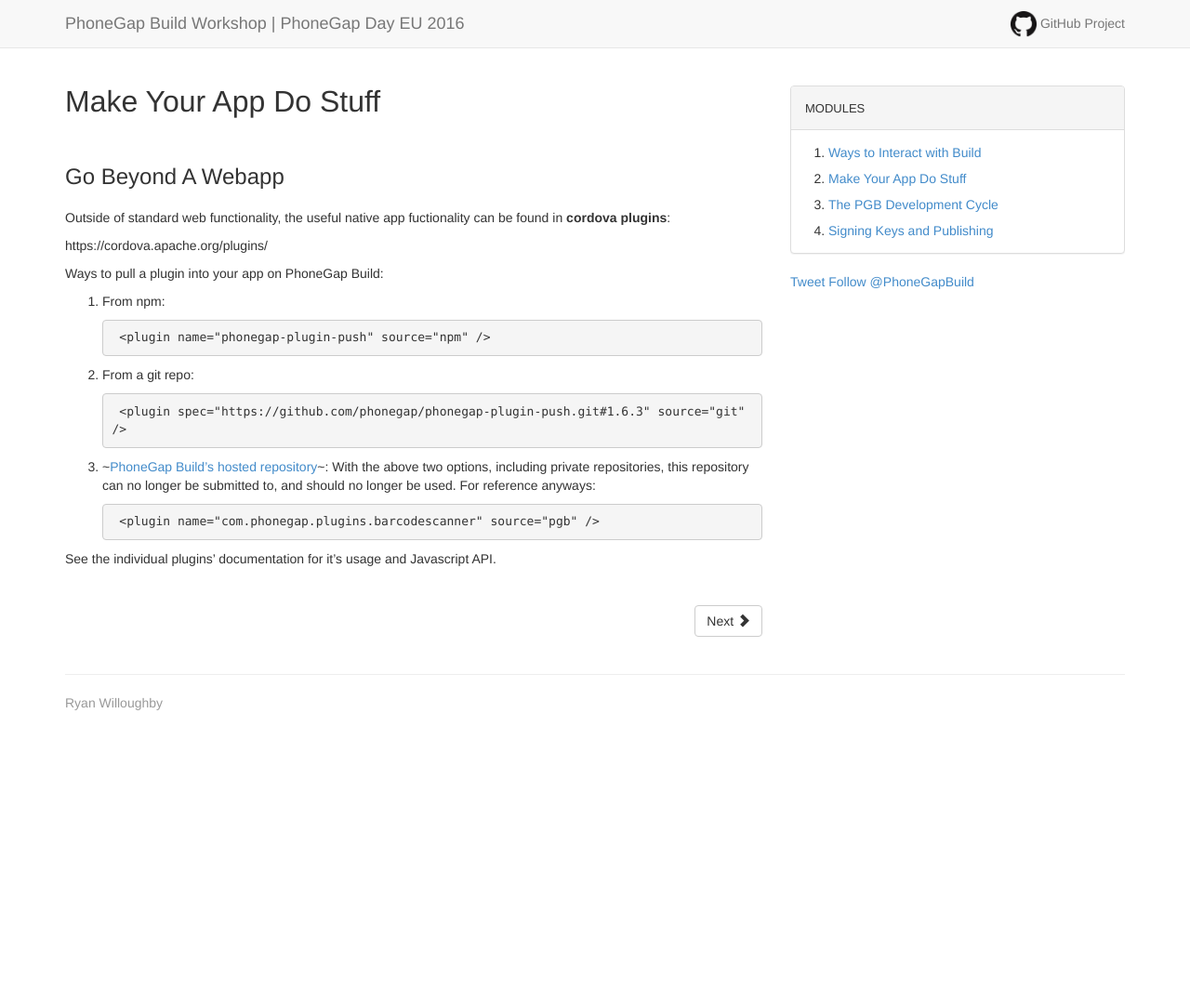
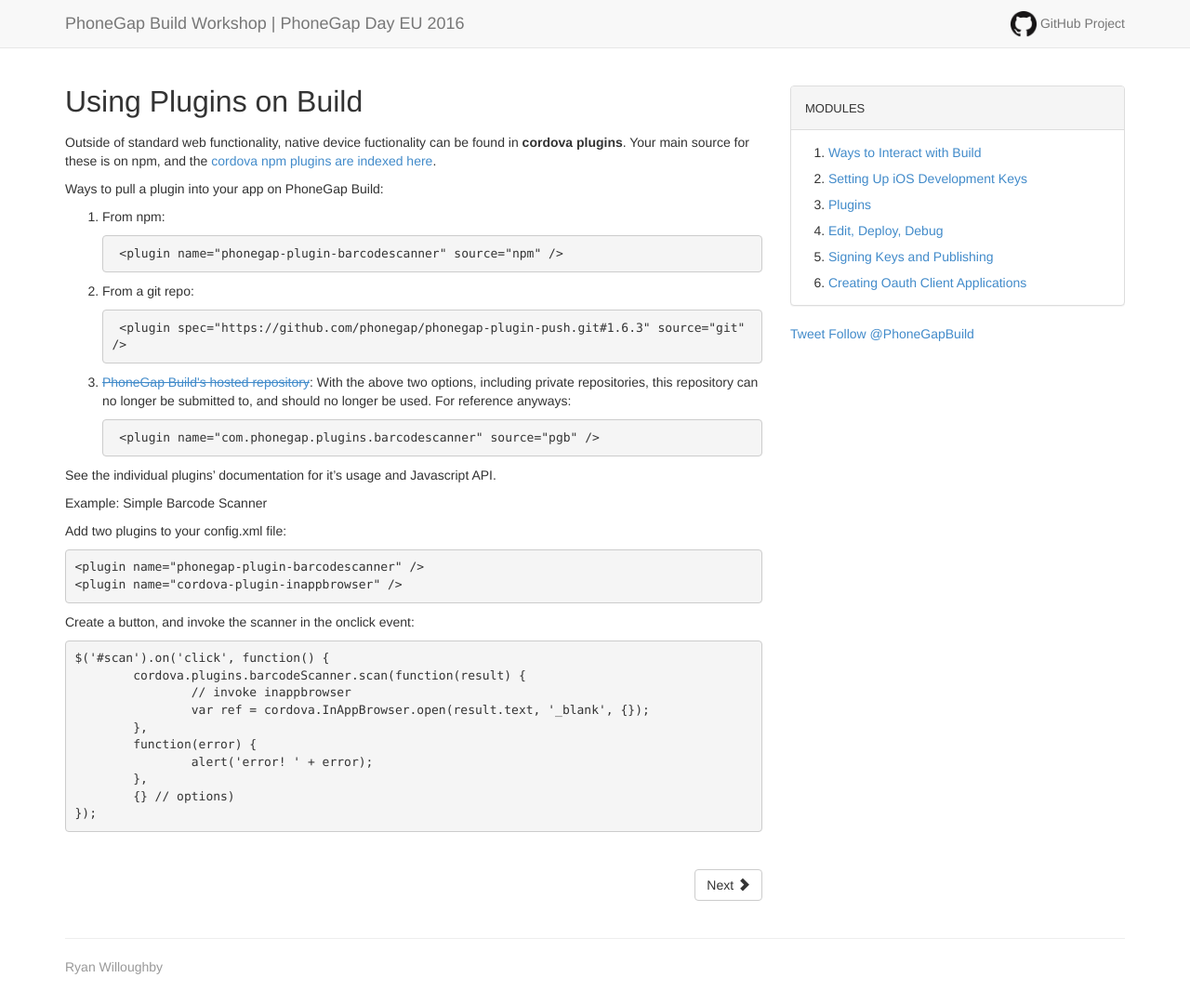
Before and after one commit to genkgo/phonegap-day-workshop, a Jekyll site: the page built from 3-make-your-app-do-stuff.md, in a window 1280 px wide. Shown: the whole page at 93% size. Built offline with Jekyll 4.4.1, drawn with Linux system fonts in a browser that asks for light colours; comment, search, counter and statistics services are not loaded; before the commit the page ends 900 px from its top, so only the background shows below that.

Commit message:
just more stuff n whatnot

```diff
--- a/3-make-your-app-do-stuff.md
+++ b/3-make-your-app-do-stuff.md
@@ -1,25 +1,21 @@
 ---
 layout: module
-title: Make Your App Do Stuff
+title: Using Plugins on Build
 ---
 
-### Go Beyond A Webapp
-
-Outside of standard web functionality, the useful native app fuctionality can be found in **cordova plugins**:
-
-https://cordova.apache.org/plugins/
+Outside of standard web functionality, native device fuctionality can be found in **cordova plugins**. Your main source for these is on npm, and the [cordova npm plugins are indexed here](https://cordova.apache.org/plugins/).
 
 Ways to pull a plugin into your app on PhoneGap Build:
 
 1. From npm:
 
-        <plugin name="phonegap-plugin-push" source="npm" />
+        <plugin name="phonegap-plugin-barcodescanner" source="npm" />
 
 2. From a git repo:
 
         <plugin spec="https://github.com/phonegap/phonegap-plugin-push.git#1.6.3" source="git" />
 
-3. ~[PhoneGap Build's hosted repository](https://build.phonegap.com/plugins)~:
+3. [<s>PhoneGap Build's hosted repository</s>](https://build.phonegap.com/plugins):
   With the above two options, including private repositories, this repository can no longer be submitted to,
   and should no longer be used. For reference anyways:
 
@@ -28,6 +24,26 @@
 
 See the individual plugins' documentation for it's usage and Javascript API.
 
+Example: Simple Barcode Scanner
+
+Add two plugins to your config.xml file:
+
+    <plugin name="phonegap-plugin-barcodescanner" />
+    <plugin name="cordova-plugin-inappbrowser" />
+
+Create a button, and invoke the scanner in the onclick event:
+
+    $('#scan').on('click', function() {
+    	cordova.plugins.barcodeScanner.scan(function(result) {
+    		// invoke inappbrowser
+    		var ref = cordova.InAppBrowser.open(result.text, '_blank', {});
+    	},
+    	function(error) {
+    		alert('error! ' + error);
+    	},
+    	{} // options)
+    });
+
 
 <div class="row" style="margin-top:40px;">
 <div class="col-sm-12">
--- a/_layouts/module.html
+++ b/_layouts/module.html
@@ -39,9 +39,11 @@
             <div class="panel-heading" style="font-variant:small-caps;font-size: 18px;">modules</div>
             <ol class="list-group">
                 <li><a href="1-ways-to-interact-with-build.html">Ways to Interact with Build</a></li>
-                <li><a href="2-make-your-app-do-stuff.html">Make Your App Do Stuff</a></li>
-                <li><a href="3-the-pgb-development-cycle.html">The PGB Development Cycle</a></li>
-                <li><a href="4-generating-keys-and-publishing-your-app.html">Signing Keys and Publishing</a></li>
+                <li><a href="2-setting-up-your-ios-developer-key.html">Setting Up iOS Development Keys</a></li>
+                <li><a href="3-make-your-app-do-stuff.html">Plugins</a></li>
+                <li><a href="4-the-pgb-development-cycle.html">Edit, Deploy, Debug</a></li>
+                <li><a href="5-generating-keys-and-publishing-your-app.html">Signing Keys and Publishing</a></li>
+                <li><a href="6-creating-client-applications-with-oauth.html">Creating Oauth Client Applications</a></li>
             </ol>
             <p></p>
         </div>
```
Also changed, not shown: 1-ways-to-interact-with-build.md (+2 -3 lines), 2-setting-up-your-ios-developer-key.md (+4 -4 lines), 4-the-pgb-development-cycle.md (+19 -7 lines), 5-generating-keys-and-publishing-your-app.md (+21 -2 lines), images/party-time.jpg (added), images/windows-dev-center-packages.png (renamed from extras/windows-dev-center-packages.png).
